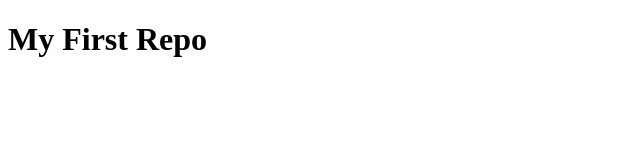
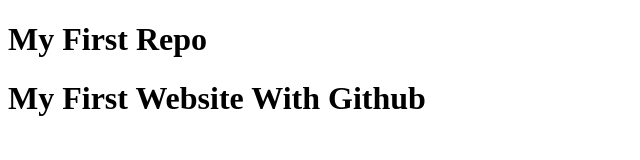
Before and after one commit to safayetbd/my-first-repo, a plain HTML site: page index.html in a window 1280 px wide. Shown: the whole page, without its empty margins (0-640 px from the left). Drawn offline with Linux system fonts and the light colour scheme.

Commit message:
github website

```diff
--- a/index.html
+++ b/index.html
@@ -8,5 +8,6 @@
 </head>
 <body>
     <h1>My First Repo</h1>
+    <h1>My First Website With Github</h1>
 </body>
 </html>
```
